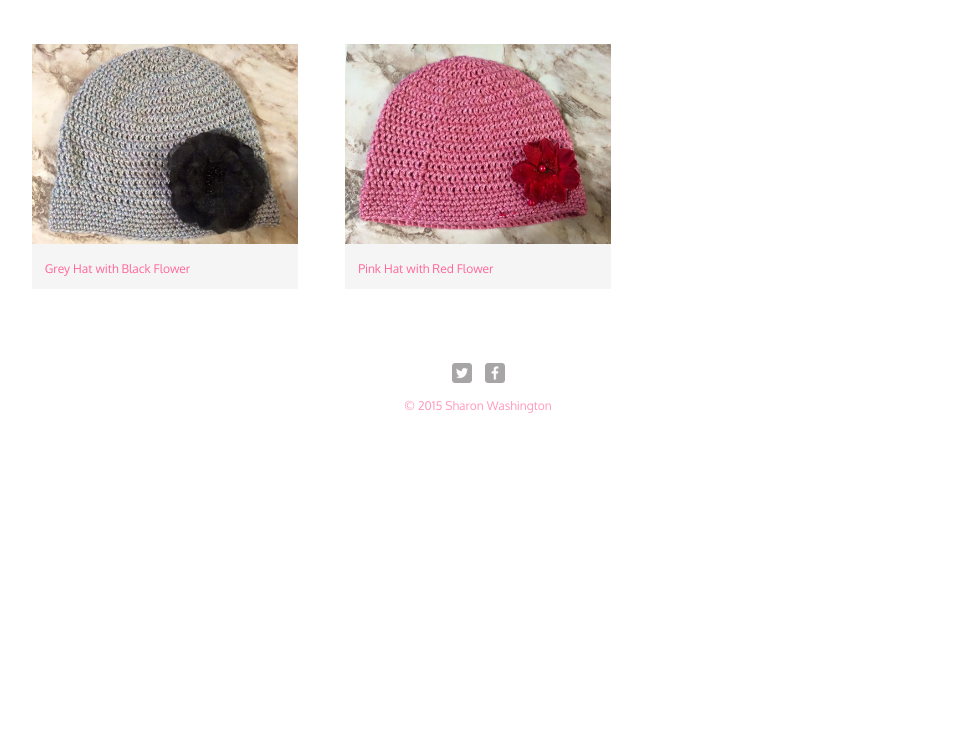
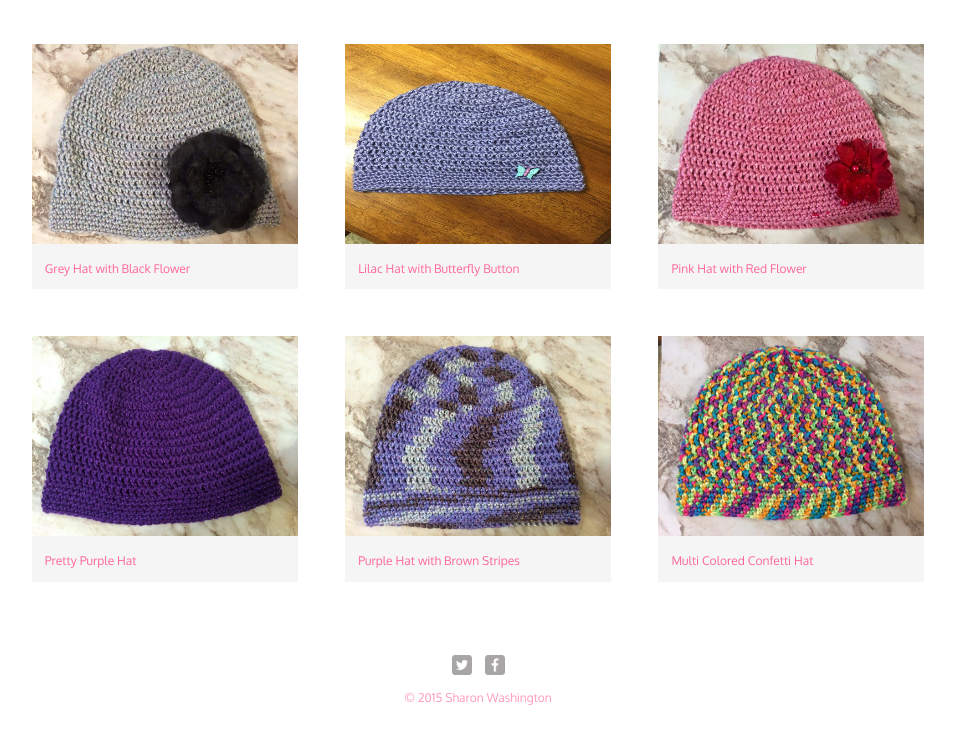
Before and after one commit to ShaRay/Hats, a plain HTML site: page index.html in a window 1280 px wide. Shown: the part 876-1619 px from the top of the page, without its empty margins (162-1117 px from the left). Before the commit the page ends 1365 px from the top, so only its background shows below. Drawn offline with Linux system fonts and the light colour scheme.

Commit message:
Added hat images

```diff
--- a/index.html
+++ b/index.html
@@ -77,13 +77,13 @@
 					</a>
 				</li>
 
-				<!--<li>
+				<li>
 					<a href="img/lilac_butterfly.jpg">
 					<img src="img/lilac_butterfly.jpg" alt="Lilac Hat with Butterfly Button">
 					<p>Lilac Hat with Butterfly Button</p>
 					</a>
 				</li>
-				-->
+
 				<li>
 					<a href="img/pink_with_red_flower.jpg">
 					<img src="img/pink_with_red_flower.jpg" alt="Pink Hat with Red Flower">
@@ -92,8 +92,26 @@
 				</li>
 
 
+				<li>
+					<a href="img/pretty_purple.jpg">
+					<img src="img/pretty_purple.jpg" alt="Purple Hat">
+					<p>Pretty Purple Hat</p>
+					</a>
 				</li>
 
+				<li>
+					<a href="img/purple_brown.jpg">
+					<img src="img/purple_brown.jpg" alt="Purple Hat with Brown Srtipes">
+					<p>Purple Hat with Brown Stripes</p>
+					</a>
+				</li>
+
+				<li>
+					<a href="img/confetti.jpg">
+					<img src="img/confetti.jpg" alt="Mulit Colored Confetti Hat">
+					<p>Multi Colored Confetti Hat</p>
+					</a>
+				</li>
 
 				</ul>
 
```
